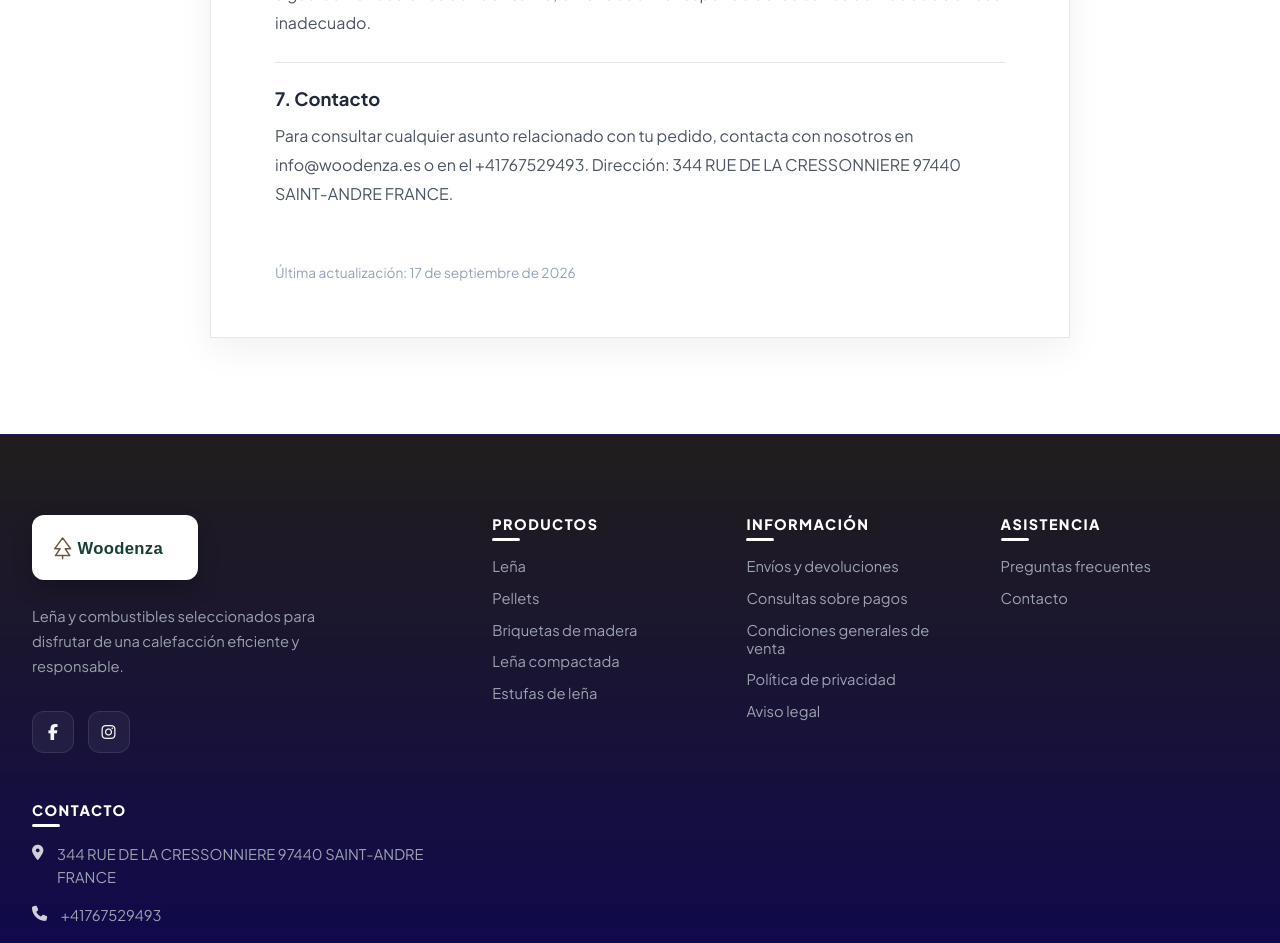
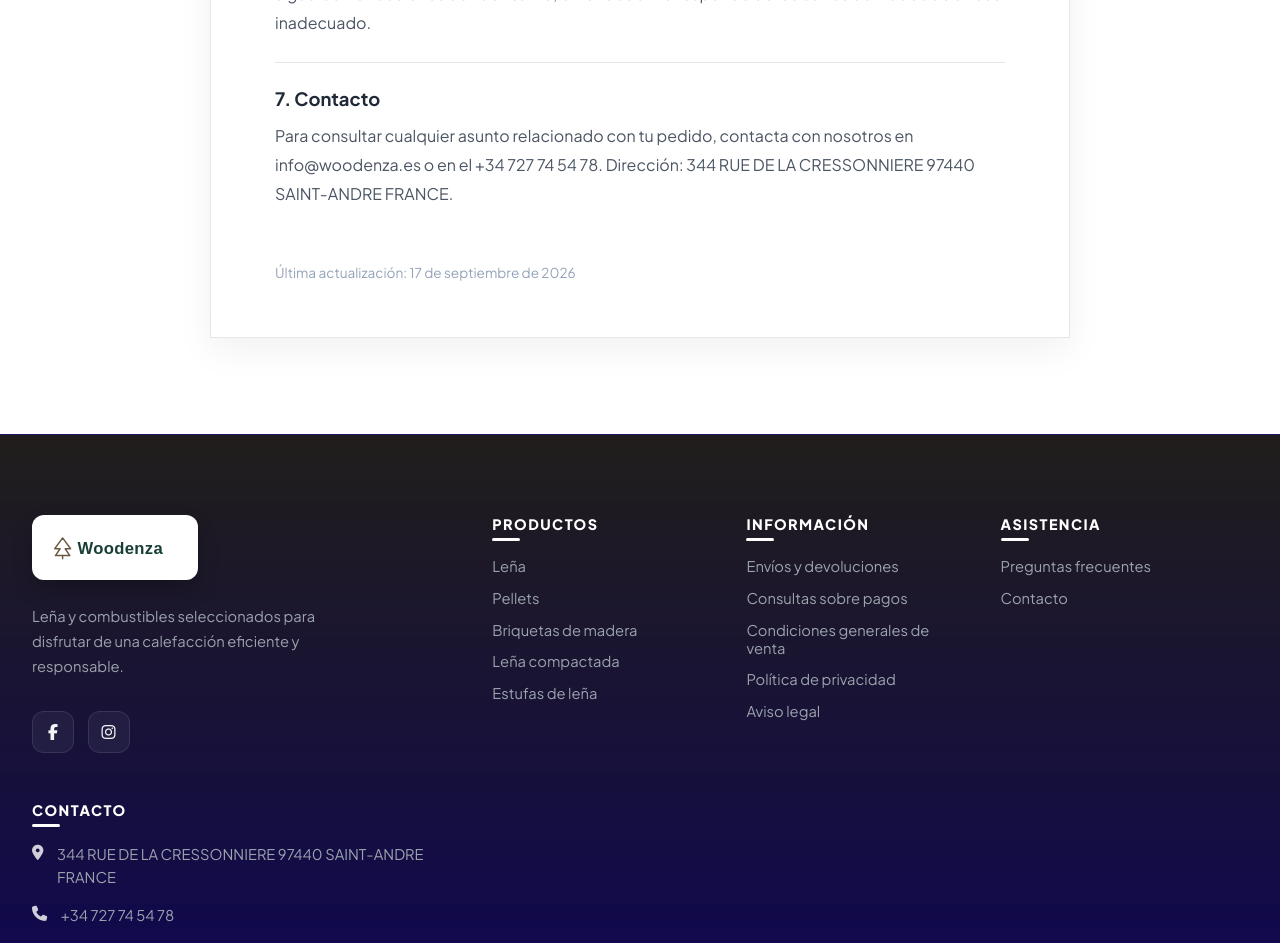
Before and after one commit to ftbson/woodenza, a Next.js app: page /termes-et-conditions in a window 1280 px wide. Shown: the part 1420-2363 px from the top of the page. Built offline with nearby package versions, Linux system fonts and the light colour scheme.

Commit message:
feat: amélioration de l'interface et des fonctionnalités

```diff
--- a/src/app/mentions-legales/page.tsx
+++ b/src/app/mentions-legales/page.tsx
@@ -18,7 +18,7 @@ export default function LegalNoticePage() {
             <br />
             Correo electrónico: info@woodenza.es
             <br />
-            Teléfono: +41767529493
+            Teléfono: +34 727 74 54 78
           </p>
           <p>
             Antes de publicar la versión definitiva, el responsable debe añadir
--- a/src/app/termes-et-conditions/page.tsx
+++ b/src/app/termes-et-conditions/page.tsx
@@ -67,7 +67,7 @@ export default function TermsPage() {
           <h2>7. Contacto</h2>
           <p>
             Para consultar cualquier asunto relacionado con tu pedido,
-            contacta con nosotros en info@woodenza.es o en el +41767529493.
+            contacta con nosotros en info@woodenza.es o en el +34 727 74 54 78.
             Dirección: 344 RUE DE LA CRESSONNIERE 97440 SAINT-ANDRE FRANCE.
           </p>
         </section>
--- a/src/components/Footer.tsx
+++ b/src/components/Footer.tsx
@@ -99,7 +99,7 @@ export default function Footer() {
             </li>
             <li>
               <i className="fa-solid fa-phone"></i>
-              <a href="tel:+41767529493">+41767529493</a>
+              <a href="tel:+34727745478">+34 727 74 54 78</a>
             </li>
             <li>
               <i className="fa-solid fa-envelope"></i>
```
